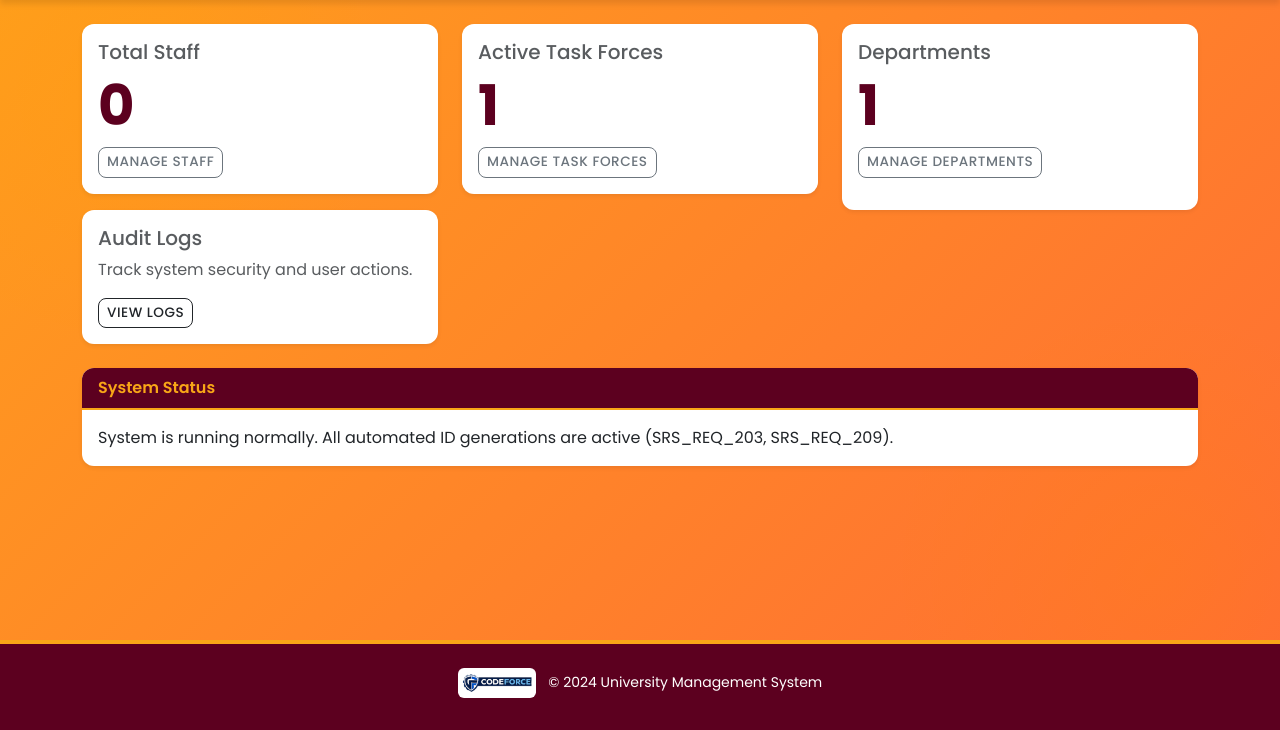
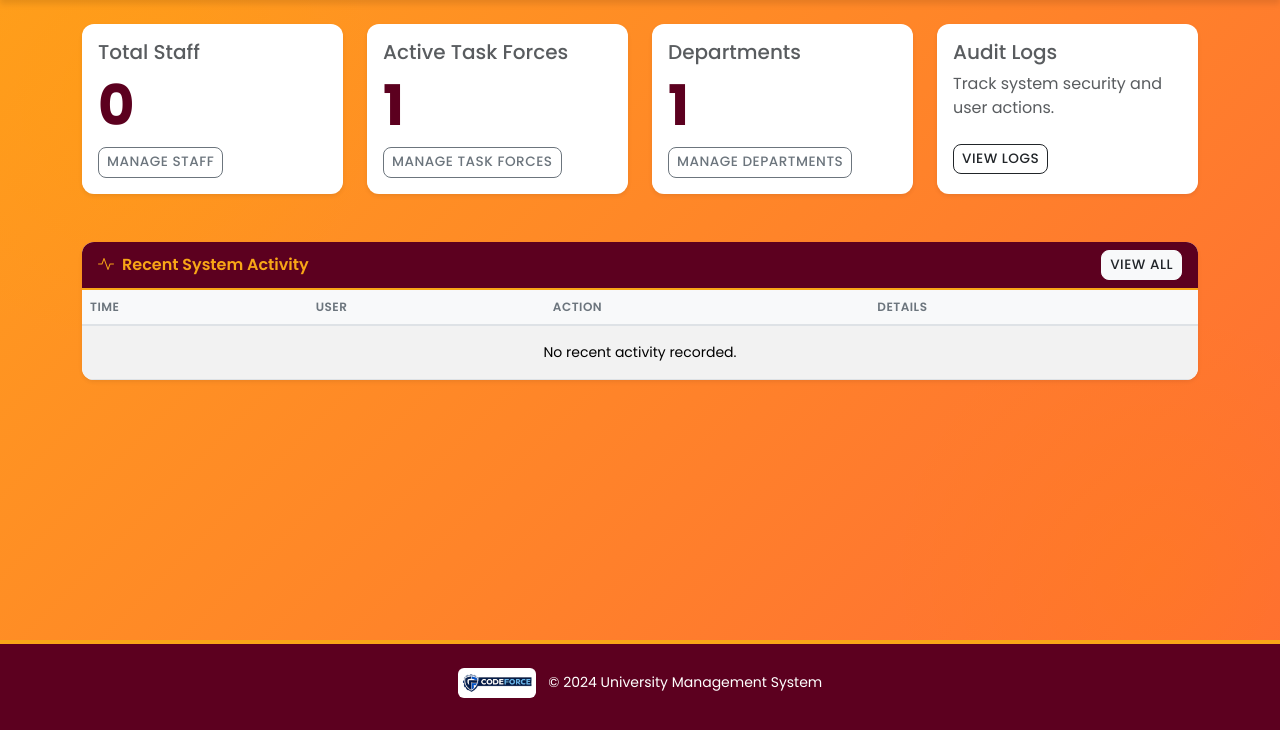
Before and after one commit to Junaed29/TFMS-CodeForce, a Django app: page /dashboard/admin/ in a window 1280 px wide. Shown: the part 70-800 px from the top of the page. Run offline with Django 4.2, Linux system fonts and the light colour scheme; a user stored in the database is signed in; tables that the repository leaves empty hold one stand-in row (values such as "Sample post").

Commit message:
feat: Display recent audit logs on the admin dashboard with an updated card layout.

```diff
--- a/dashboard/views.py
+++ b/dashboard/views.py
@@ -33,6 +33,7 @@ class AdminDashboardView(RoleRequiredMixin, TemplateView):
         context['taskforce_count'] = TaskForce.objects.count()
         context['department_count'] = Department.objects.count()
         context['recent_users'] = User.objects.order_by('-date_joined')[:5]
+        context['recent_logs'] = AuditLog.objects.select_related('actor').order_by('-timestamp')[:5]
         return context
 
 # --- Admin Department Management ---
--- a/templates/dashboard/admin_dashboard.html
+++ b/templates/dashboard/admin_dashboard.html
@@ -3,9 +3,9 @@
 {% block title %}Admin Dashboard{% endblock %}
 
 {% block content %}
-<div class="row">
-    <div class="col-md-4">
-        <div class="card bg-white border-0 shadow-sm mb-3">
+<div class="row mb-4">
+    <div class="col-xl-3 col-md-6 mb-4">
+        <div class="card h-100 hover-shadow border-0 shadow-sm">
             <div class="card-body">
                 <h5 class="card-title text-muted">Total Staff</h5>
                 <h2 class="display-4 fw-bold" style="color: var(--utm-maroon);">{{ staff_count }}</h2>
@@ -14,8 +14,8 @@
             </div>
         </div>
     </div>
-    <div class="col-md-4">
-        <div class="card bg-white border-0 shadow-sm mb-3">
+    <div class="col-xl-3 col-md-6 mb-4">
+        <div class="card h-100 hover-shadow border-0 shadow-sm">
             <div class="card-body">
                 <h5 class="card-title text-muted">Active Task Forces</h5>
                 <h2 class="display-4 fw-bold" style="color: var(--utm-maroon);">{{ taskforce_count }}</h2>
@@ -24,8 +24,8 @@
             </div>
         </div>
     </div>
-    <div class="col-md-4">
-        <div class="card h-100 hover-shadow border-0 shadow-sm mb-3">
+    <div class="col-xl-3 col-md-6 mb-4">
+        <div class="card h-100 hover-shadow border-0 shadow-sm">
             <div class="card-body">
                 <h5 class="card-title text-muted">Departments</h5>
                 <h2 class="display-4 fw-bold" style="color: var(--utm-maroon);">{{ department_count }}</h2>
@@ -34,14 +34,11 @@
             </div>
         </div>
     </div>
-</div>
-
-<div class="row mb-4">
-    <div class="col-md-4">
+    <div class="col-xl-3 col-md-6 mb-4">
         <div class="card h-100 hover-shadow border-0 shadow-sm">
             <div class="card-body">
                 <h5 class="card-title text-muted">Audit Logs</h5>
-                <p class="card-text text-muted">Track system security and user actions.</p>
+                <p class="card-text text-muted mb-4">Track system security and user actions.</p>
                 <a href="{% url 'dashboard:audit_log_list' %}" class="btn btn-outline-dark btn-sm stretched-link">View
                     Logs</a>
             </div>
@@ -50,10 +47,42 @@
 </div>
 
 <div class="card shadow-sm mt-4">
-    <div class="card-header card-header-custom">System Status</div>
-    <div class="card-body">
-        <p class="card-text">System is running normally. All automated ID generations are active (SRS_REQ_203,
-            SRS_REQ_209).</p>
+    <div class="card-header card-header-custom d-flex justify-content-between align-items-center">
+        <span><i class="bi bi-activity me-2"></i>Recent System Activity</span>
+        <a href="{% url 'dashboard:audit_log_list' %}" class="btn btn-sm btn-light text-dark">View All</a>
+    </div>
+    <div class="card-body p-0">
+        <div class="table-responsive">
+            <table class="table table-striped mb-0 small">
+                <thead>
+                    <tr>
+                        <th>Time</th>
+                        <th>User</th>
+                        <th>Action</th>
+                        <th>Details</th>
+                    </tr>
+                </thead>
+                <tbody>
+                    {% for log in recent_logs %}
+                    <tr>
+                        <td class="text-nowrap text-muted">{{ log.timestamp|date:"M d, H:i" }}</td>
+                        <td class="fw-bold">{{ log.actor.username|default:"System" }}</td>
+                        <td>
+                            <span
+                                class="badge {% if 'LOGIN' in log.action %}bg-info{% elif 'REJECT' in log.action %}bg-danger{% elif 'APPROVE' in log.action %}bg-success{% else %}bg-secondary{% endif %}">
+                                {{ log.action }}
+                            </span>
+                        </td>
+                        <td class="text-muted">{{ log.details|truncatechars:40 }}</td>
+                    </tr>
+                    {% empty %}
+                    <tr>
+                        <td colspan="4" class="text-center py-3">No recent activity recorded.</td>
+                    </tr>
+                    {% endfor %}
+                </tbody>
+            </table>
+        </div>
     </div>
 </div>
 {% endblock %}
```
